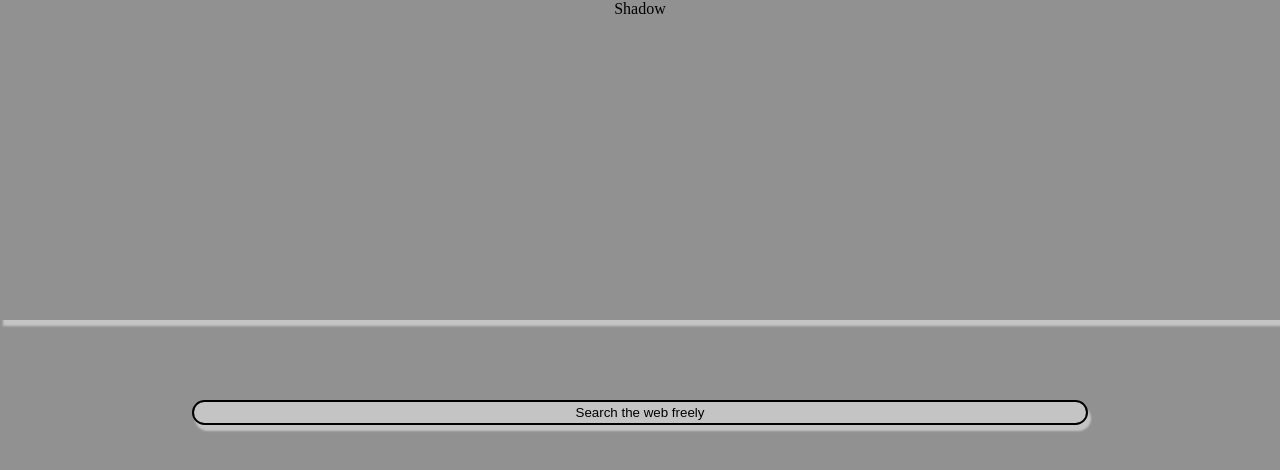
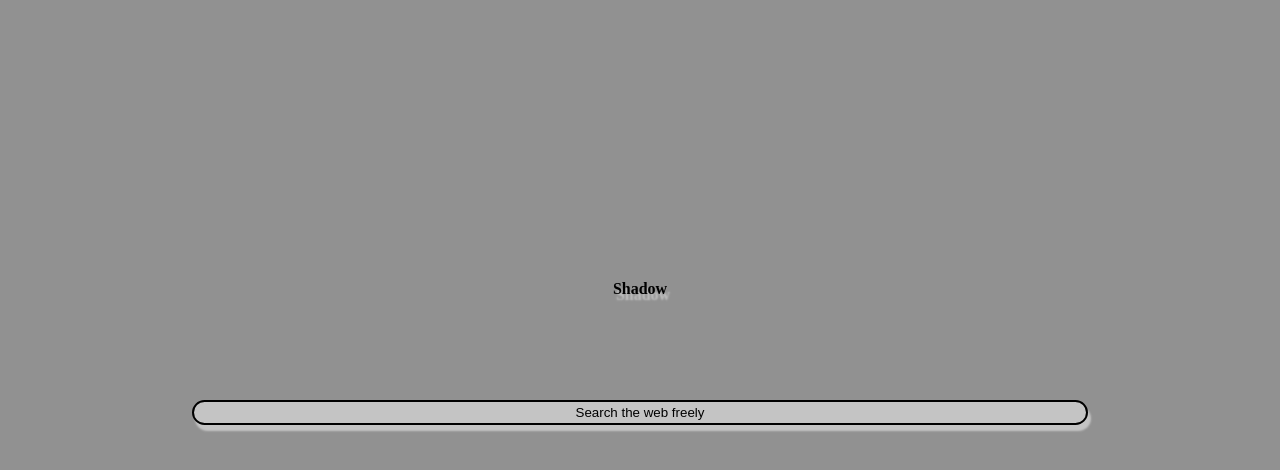
Before and after one commit to Zombi3slayz1/Shadow-proxy, a plain HTML site: page index.html in a window 1280 px wide. Drawn offline with Linux system fonts and the light colour scheme.

Commit message:
Update index.html

```diff
--- a/index.html
+++ b/index.html
@@ -7,7 +7,9 @@
 <form class="searchform" id="searchform">
   <input id="searchbar" placeholder="Search the web freely">
 </form>
+<b>
 <div id="title">Shadow</div>
+</b>
 <script>
   var searchbar=document.getElementById("searchbar");
   var searchform=document.getElementById("searchform");
@@ -28,12 +30,11 @@
   #title{
     width:100%;
     position:absolute;
-    top:0px;
+    top:35%;
     left:0px;
-    height:40%;
     text-align:center;
     color:black;
-    box-shadow: 3px 6px 2px #c4c4c4;
+    text-shadow: 3px 6px 2px #c4c4c4;
   }
 
   #searchbar{
```
